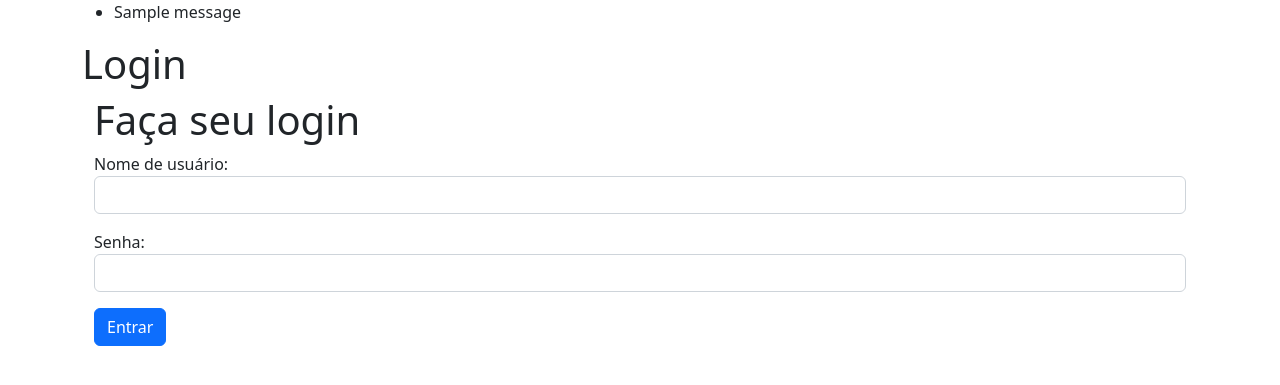
After one commit to thiagothg/flask_jogoteca, a Flask app: page /login in a window 1280 px wide. The commit adds this page. Shown: the top 385 px of the page. Run offline with Flask 2, Linux system fonts and the light colour scheme; one stand-in notice (Sample message) is shown.

Commit message:
tela de login & guardar os dados da sessão.

```diff
--- a/app.py
+++ b/app.py
@@ -1,8 +1,8 @@
-from crypt import methods
-from flask import Flask, redirect, render_template, request
+from flask import Flask, flash, redirect, render_template, request, session
 from jogos import Jogo
 
 app = Flask(__name__)
+app.secret_key = 'alura'
 
 jogo1 = Jogo('Tetris', 'Puzzle', 'Atari')
 jogo2 = Jogo('God of War', 'Rack n Slash', 'PS2')
@@ -11,8 +11,11 @@ jogo3 = Jogo('Mortal Combat', 'Flight', 'PS2')
 list = [jogo1, jogo2, jogo3]
 
 @app.route('/')
-def hello():
+def index():
     return render_template('list.html', titulo='Jogos', jogos=list)
+    # if session['userLoggedIn'] == True:
+    # else:
+    #     return redirect('/login')
 
 @app.route('/new')
 def new():
@@ -29,5 +32,25 @@ def create():
     list.append(jogo)
     return redirect('/')
 
+@app.route('/login')
+def login():
+    return render_template('login.html', titulo='Login')
+
+
+@app.route('/autenticate', methods=['POST',])
+def autenticate():
+    if 'user' == request.form['user']:
+        session['userLoggedIn'] = True
+        flash('{} logon success'.format(request.form['user']))
+        return redirect('/')
+    else:
+        flash('try again', category='error')
+        return redirect('/login')
+
+@app.route('/logout')
+def logout():
+    session['userLoggedIn'] = False
+    flash('User logout success!')
+    return redirect('/')
 
 app.run(debug=True)
--- /dev/null
+++ b/templates/login.html
@@ -0,0 +1,18 @@
+{% extends 'template.html' %} {% block content %}
+
+<div class="container">
+  <h1>Faça seu login</h1>
+  <form method="POST" action="/autenticate">
+    <p>
+      <label>Nome de usuário:</label>
+      <input class="form-control" type="text" name="user" required />
+    </p>
+    <p>
+      <label>Senha:</label>
+      <input class="form-control" type="password" name="senha" required />
+    </p>
+    <p><button class="btn btn-primary" type="submit">Entrar</button></p>
+  </form>
+</div>
+
+{% endblock content %}
--- a/templates/new.html
+++ b/templates/new.html
@@ -1,5 +1,5 @@
 {% extends 'template.html' %} {% block content %}
-<form method="POST">
+<form method="POST" action="/create">
   <fieldset>
     <div class="form-group">
       <label for="name">Nome</label>
--- a/templates/template.html
+++ b/templates/template.html
@@ -14,6 +14,14 @@
   </head>
   <body>
     <div class="container">
+      {% with messages = get_flashed_messages() %} {% if messages %}
+      <ul class="flashes">
+        {% for message in messages %}
+        <li>{{ message }}</li>
+        {% endfor %}
+      </ul>
+      {% endif %} {% endwith %} {% block body %}{% endblock %}
+
       <div class="page-header">
         <h1>{{ titulo }}</h1>
       </div>
```
